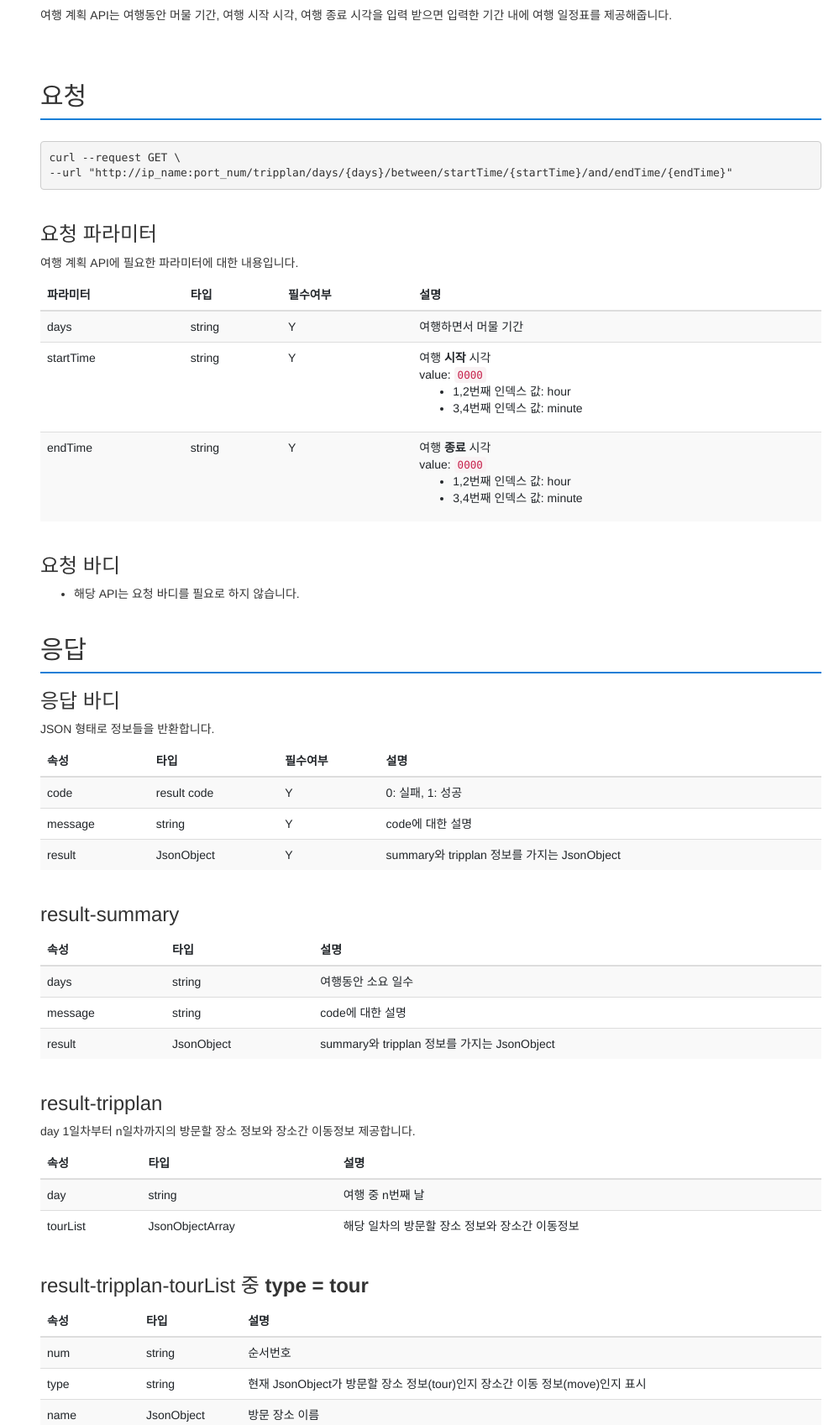
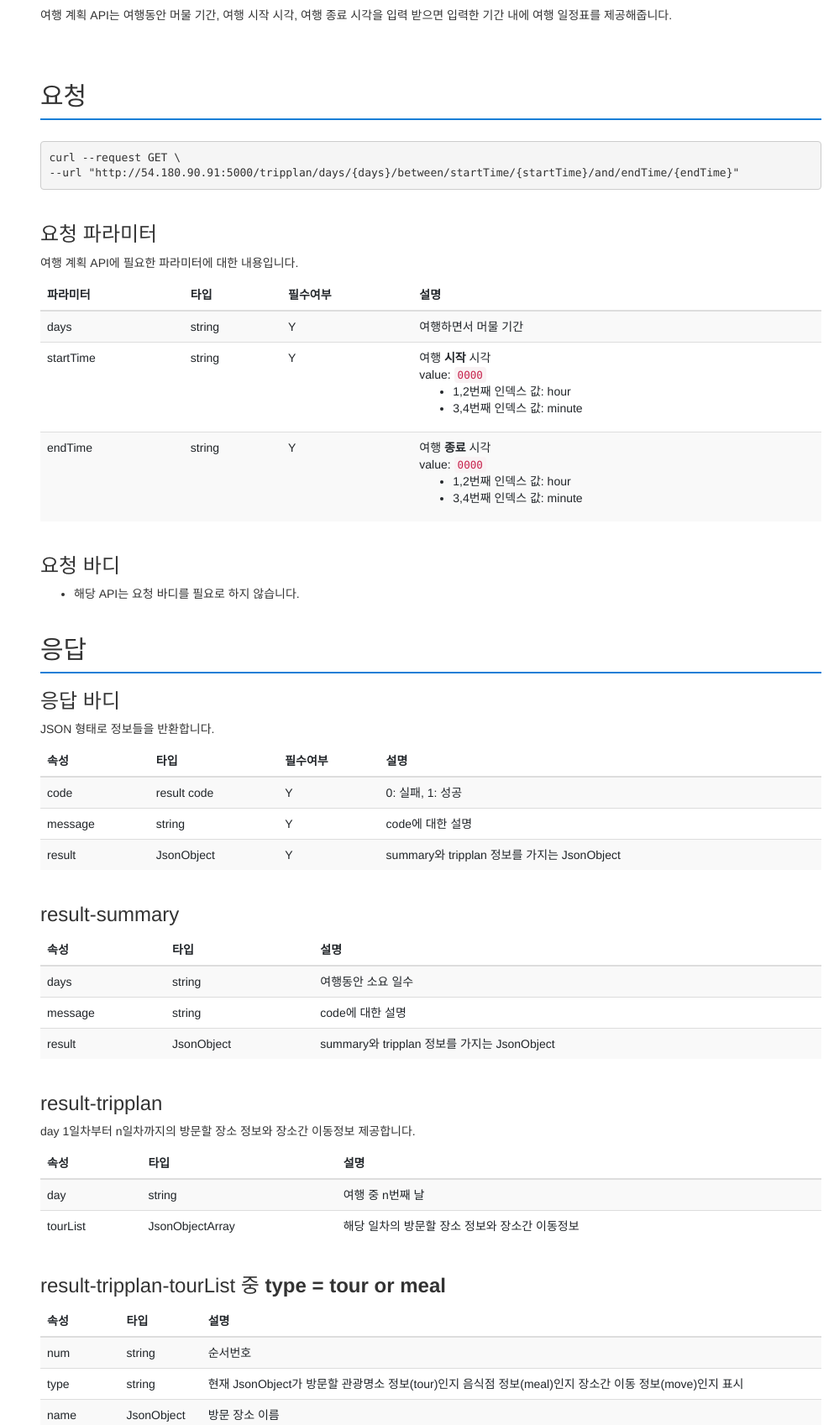
Before and after one commit to HyunSeokJung-student/2020_2_Service_Oriented_Computing, a Flask app: page /api-documentation in a window 1280 px wide. Shown: the part 231-1928 px from the top of the page at 84% size, without its empty margins (287-1280 px from the left). Run offline with Flask 2, Linux system fonts and the light colour scheme; some libraries are stand-ins or nearby versions.

Commit message:
first, update document.html

```diff
--- a/templates/documentation.html
+++ b/templates/documentation.html
@@ -10,7 +10,7 @@
   <title>여행 계획 API - api 명세</title>
 
   <!-- Bootstrap core CSS -->
-  <link rel="stylesheet" href="static/css/bootstrap.css?2">
+  <link rel="stylesheet" href="static/css/bootstrap.css">
 
   <link rel="stylesheet" href="https://maxcdn.bootstrapcdn.com/bootstrap/3.3.2/css/bootstrap.min.css">
   <link rel="stylesheet" href="https://maxcdn.bootstrapcdn.com/bootstrap/3.3.2/css/bootstrap-theme.min.css">
@@ -90,7 +90,7 @@
           <div class="d-flex justify-content-between flex-wrap flex-md-nowrap align-items-center pt-3 mb-lg-5">
               <p>
                   <pre class="w-100"><code>curl --request GET \
---url "http://ip_name:port_num/tripplan/days/{days}/between/startTime/{startTime}/and/endTime/{endTime}"</code></pre>
+--url "http://54.180.90.91:5000/tripplan/days/{days}/between/startTime/{startTime}/and/endTime/{endTime}"</code></pre>
               </p>
           </div>
           <h3>요청 파라미터</h3>
@@ -239,7 +239,7 @@
               </table>
           </div>
 
-          <h3>result-tripplan-tourList 중 <strong>type = tour</strong></h3>
+          <h3>result-tripplan-tourList 중 <strong>type = tour or meal</strong></h3>
           <div class="table-responsive">
               <table class="table table-striped table-sm">
                   <thead>
@@ -258,7 +258,7 @@
                     <tr>
                         <td>type</td>
                         <td>string</td>
-                        <td>현재 JsonObject가 방문할 장소 정보(tour)인지 장소간 이동 정보(move)인지 표시</td>
+                        <td>현재 JsonObject가 방문할 관광명소 정보(tour)인지 음식점 정보(meal)인지 장소간 이동 정보(move)인지 표시</td>
                     </tr>
                     <tr>
                         <td>name</td>
@@ -318,7 +318,7 @@
                     <tr>
                         <td>type</td>
                         <td>string</td>
-                        <td>현재 JsonObject가 방문할 장소 정보(tour)인지 장소간 이동 정보(move)인지 표시</td>
+                        <td>현재 JsonObject가 방문할 관광명소 정보(tour)인지 음식점 정보(meal)인지 장소간 이동 정보(move)인지 표시</td>
                     </tr>
                     <tr>
                         <td>distance</td>
@@ -341,7 +341,7 @@
           <div class="d-flex justify-content-between flex-wrap flex-md-nowrap align-items-center pt-3 mb-lg-5">
               <p>
                   <pre class="w-100"><code># python
-          response = requests.get("http://ip_name:port_num/tripplan/days/2/between/startTime/1153/and/endTime/1633")
+          response = requests.get("http://54.180.90.91:5000/tripplan/days/02/between/startTime/1153/and/endTime/1633")
           jo = json.loads(response.text)
           print(jo)</code></pre>
               </p>
```
